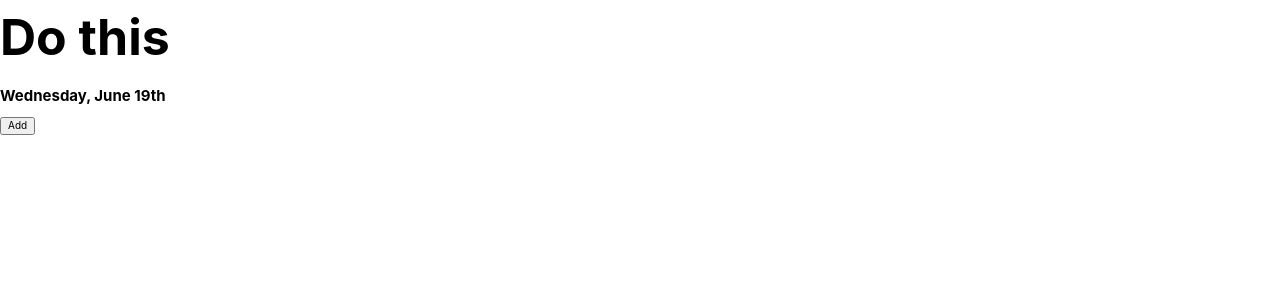
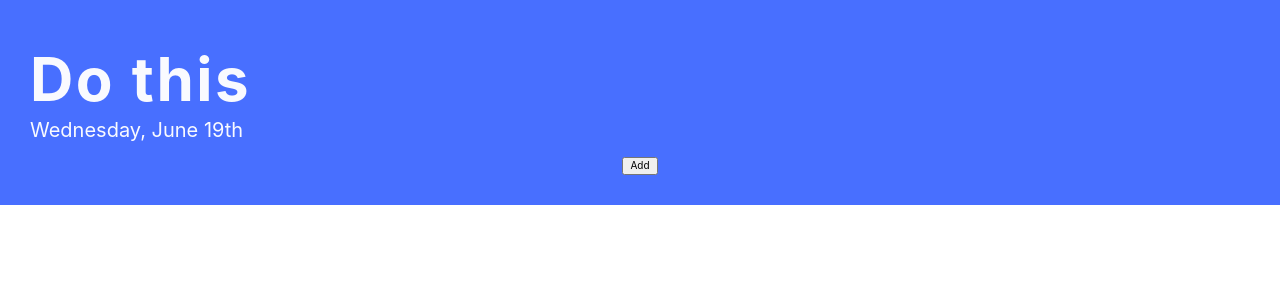
Before and after one commit to luiscarlin/context-hooks-flux, a React (Vite) app: page / in a window 1280 px wide. Shown: the top 300 px of the page. Built offline with nearby package versions, Linux system fonts and the light colour scheme.

Commit message:
style header

```diff
--- a/src/App.js
+++ b/src/App.js
@@ -3,12 +3,13 @@ import { AppContext } from "./context";
 import TodosItem from "./TodosItem";
 import actions from "./actions";
 import Header from "./components/Header";
+import "./app.scss";
 
 function App() {
   const { state, dispatch } = useContext(AppContext);
 
   return (
-    <main className="app">
+    <main id="main">
       <Header />
       <button onClick={() => dispatch(actions.add())}>Add</button>
       {state.map(item => (
--- /dev/null
+++ b/src/app.scss
@@ -0,0 +1,10 @@
+@import "./styles/main.scss";
+
+#main {
+  display: flex;
+  height: 100%;
+  flex-direction: column;
+  align-items: center;
+  padding: 3rem;
+  background: $primary;
+}
--- a/src/components/Header/Header.js
+++ b/src/components/Header/Header.js
@@ -1,9 +1,10 @@
 import React from "react";
 import moment from "moment";
+import "./header.scss";
 
 function Header() {
   return (
-    <header>
+    <header className="header">
       <h1 data-testid="header__title">Do this</h1>
       <h2 data-testid="header__date">{moment().format("dddd, MMMM Do")}</h2>
     </header>
--- /dev/null
+++ b/src/components/Header/header.scss
@@ -0,0 +1,8 @@
+.header {
+  width: 100%;
+  padding: 1rem 0;
+  h1,
+  h2 {
+    margin: 0.5rem 0;
+  }
+}
--- a/src/index.scss
+++ b/src/index.scss
@@ -20,9 +20,16 @@ body {
   background: white;
 
   h1 {
-    line-height: 1.5;
-    color: black;
+    color: $onPrimary;
     margin: 0;
-    font-size: 5rem;
+    font-size: 6rem;
+    letter-spacing: 0.25rem;
+  }
+
+  h2 {
+    color: $onPrimary;
+    margin: 0;
+    font-size: 2rem;
+    font-weight: normal;
   }
 }
```
